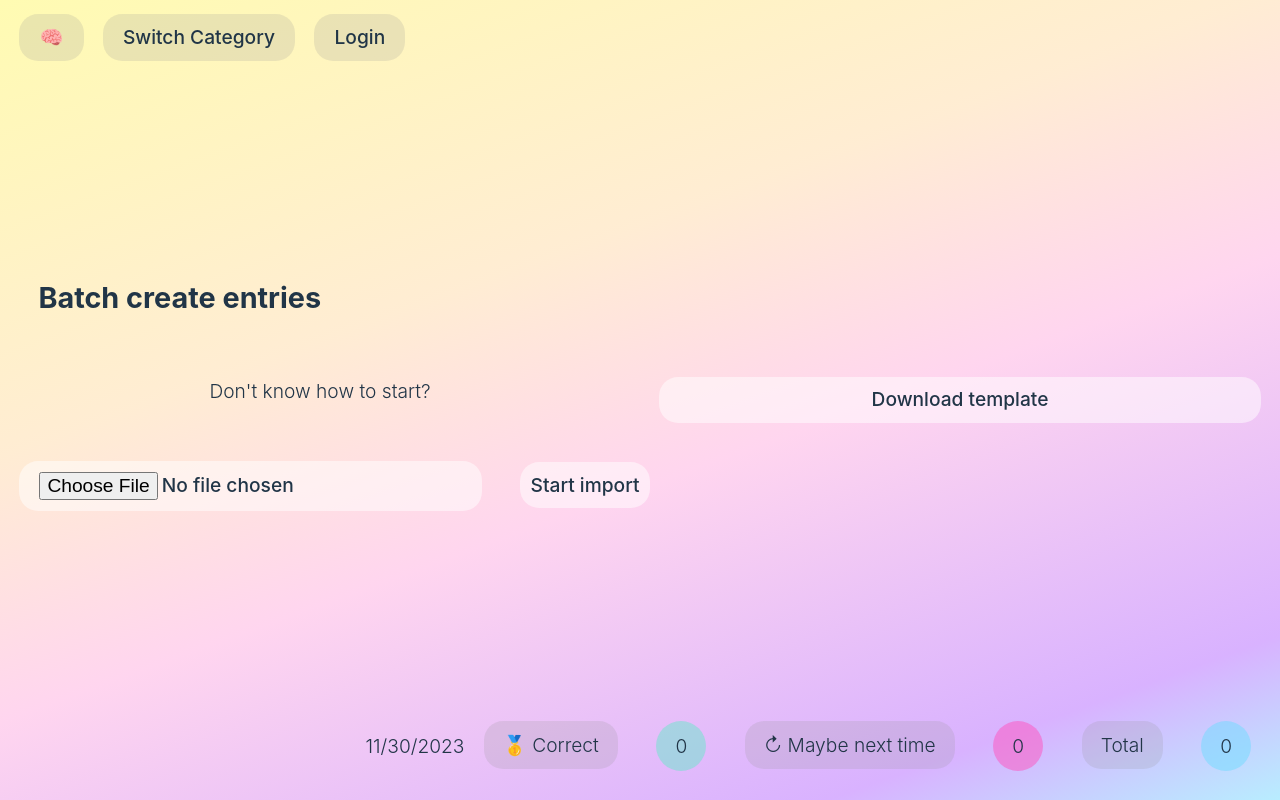
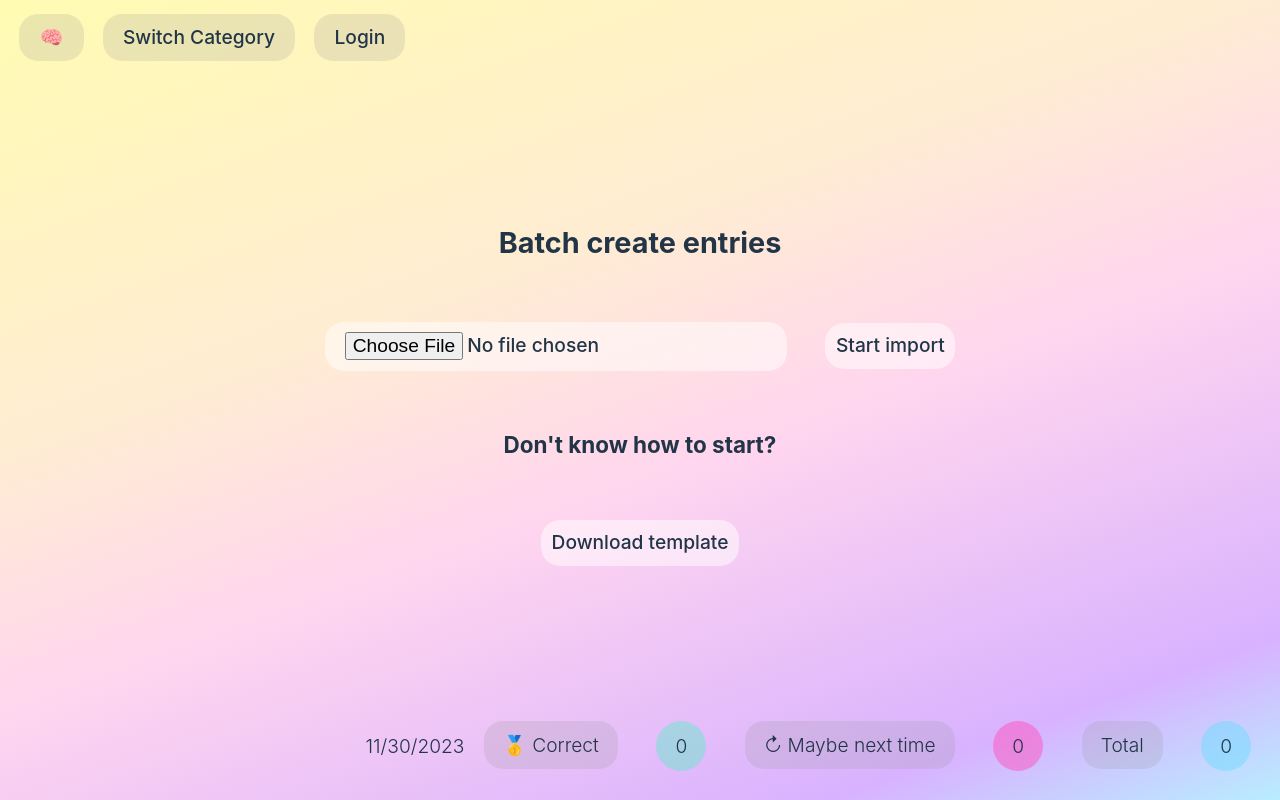
Before and after one commit to extra-jalapenos/apprendio-flashcard-app-frontend, a React (Vite) app: page /import in a window 1280 px wide. Built offline with nearby package versions, Linux system fonts and the light colour scheme.

Commit message:
renewed template with additional column for category

```diff
--- a/src/components/BatchImport.jsx
+++ b/src/components/BatchImport.jsx
@@ -58,18 +58,14 @@ export default function BatchImport () {
 
   return (
     <>
+      <main className="center">
       <h2>Batch create entries</h2>
-      <main>
-        <div className="center twoColumns">
-          <p>Don't know how to start?</p>
-          {/* <p className="buttoncontainer"> */}
-            <DownloadButton url={"./src/assets/ImportTemplate.xlsx"} text="Download template"/>
-          {/* </p> */}
-        </div>
       <form onSubmit={handleSubmitXLSX}>
         <input type="file" accept="text/csv *.xlsx" onInput={handleInput}/>
         <button>Start import</button>
       </form>
+      <h3>Don't know how to start?</h3>
+      <DownloadButton url={"./src/assets/ImportTemplate.xlsx"} text="Download template"/>
       </main>
     </>
   )
```
Also changed, not shown: 1 other file (tests, documents, lock files or other folders).
